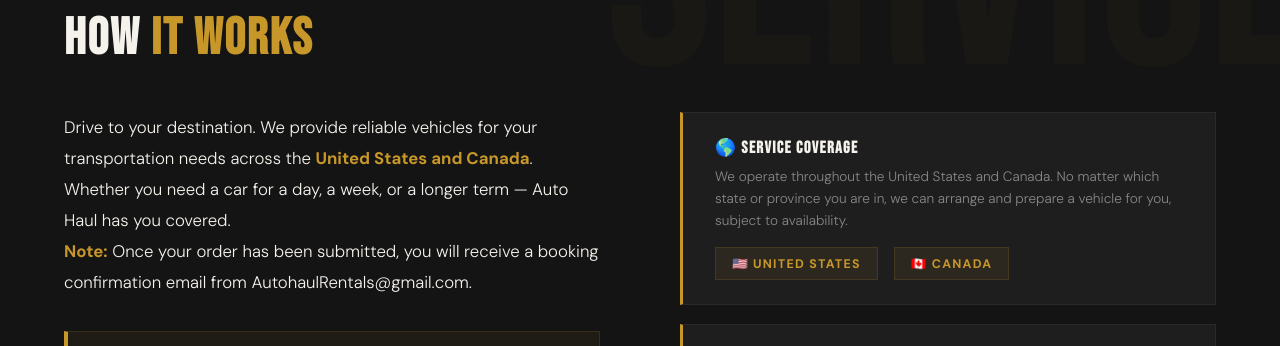
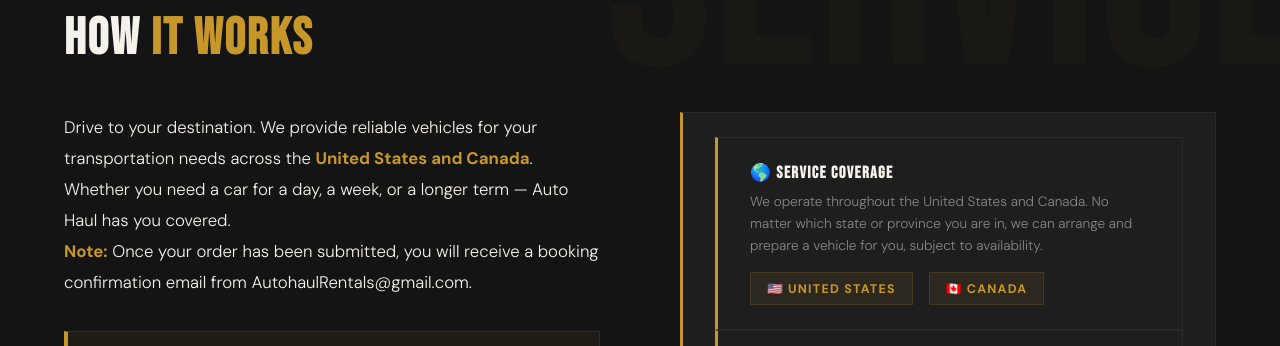
Before and after one commit to autohaul-sudo/autohaul, a plain HTML site: page auto-haul/index.html in a window 1280 px wide. Shown: the part 1006-1352 px from the top of the page. Drawn offline with nearby package versions, Linux system fonts and the light colour scheme.

Commit message:
Update index.html

```diff
--- a/auto-haul/index.html
+++ b/auto-haul/index.html
@@ -154,6 +154,7 @@
     <!-- Right: info cards + coverage -->
     <div class="info-cards">
       <div class="info-card">
+        <div class="info-card">
         <h4>🌎 Service Coverage</h4>
         <p>We operate throughout the United States and Canada. No matter which state or province you are in, we can arrange and prepare a vehicle for you, subject to availability.</p>
         <div class="coverage-flags" style="margin-top:1rem;">
```
